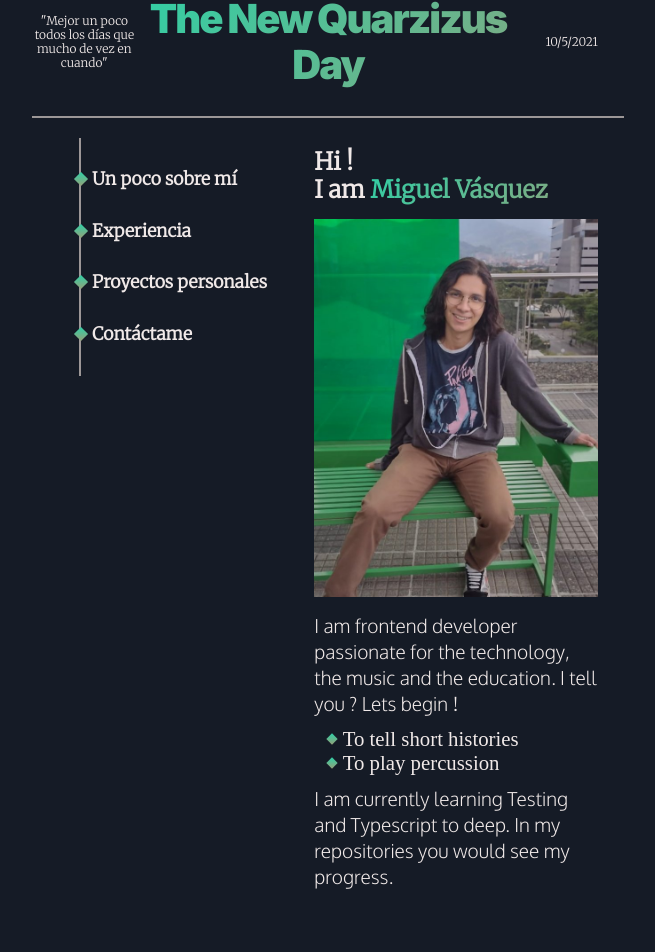
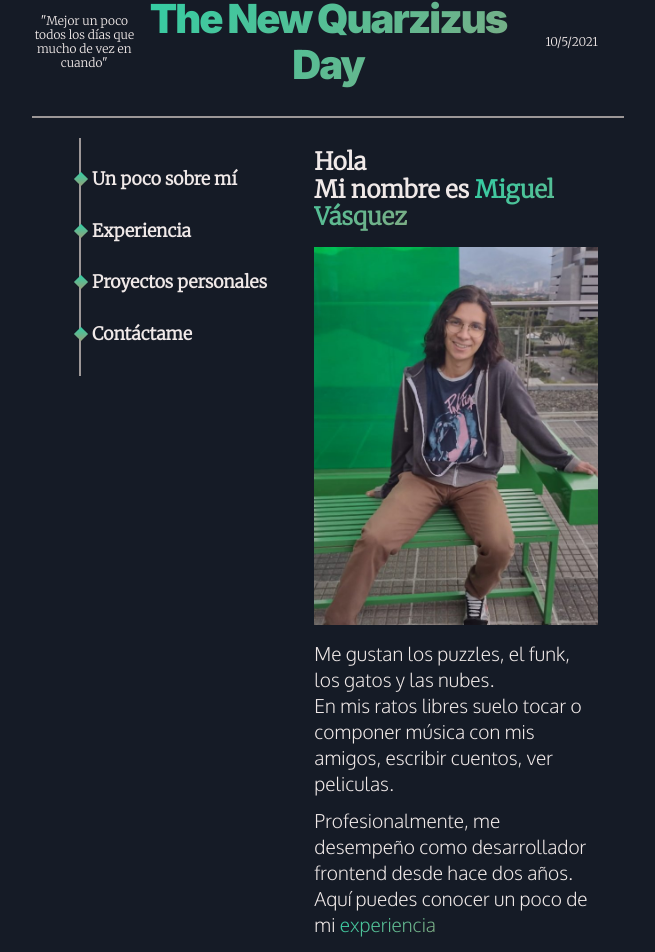
Before and after one commit to Quarzizus/TheNewQuarzizus, a React (Vite) app: page / in a window 1280 px wide. Shown: the part 32-984 px from the top of the page, without its empty margins (312-967 px from the left). Built offline with nearby package versions, Linux system fonts and the light colour scheme.

Commit message:
Se cambia el copy de la sección about me

```diff
--- a/src/routes/AboutMe/index.jsx
+++ b/src/routes/AboutMe/index.jsx
@@ -1,26 +1,28 @@
 import "./styles.scss";
 import Perfil from "../../images/Perfil.jpeg";
+import { Link } from "react-router-dom";
 
 const AboutMe = () => {
   return (
     <section className="AboutMe">
       <h2>
-        Hi !<br /> I am <span>Miguel Vásquez</span>
+        Hola
+        <br /> Mi nombre es <span>Miguel Vásquez</span>
       </h2>
       <picture>
         <img src={Perfil} alt="Quarzizus Miguel Vásquez" />
       </picture>
       <p>
-        I am frontend developer passionate for the technology, the music and the
-        education. I tell you ? Lets begin !
+        Me gustan los puzzles, el funk, los gatos y las nubes.
+        <br /> En mis ratos libres suelo tocar o componer música con mis amigos,
+        escribir cuentos, ver peliculas.
       </p>
-      <ul>
-        <li>To tell short histories</li>
-        <li>To play percussion</li>
-      </ul>
       <p>
-        I am currently learning Testing and Typescript to deep. In my
-        repositories you would see my progress.
+        Profesionalmente, me desempeño como desarrollador frontend desde hace
+        dos años. Aquí puedes conocer un poco de mi{" "}
+        <Link to={"/experiencia"} className="Link">
+          experiencia
+        </Link>
       </p>
     </section>
   );
--- a/src/routes/AboutMe/styles.scss
+++ b/src/routes/AboutMe/styles.scss
@@ -24,6 +24,9 @@ p {
   margin-top: 0.7rem;
   font-size: 1.2rem;
   transition: 1s ease all;
+  .Link {
+    @include textRGB;
+  }
 }
 
 ul {
```
